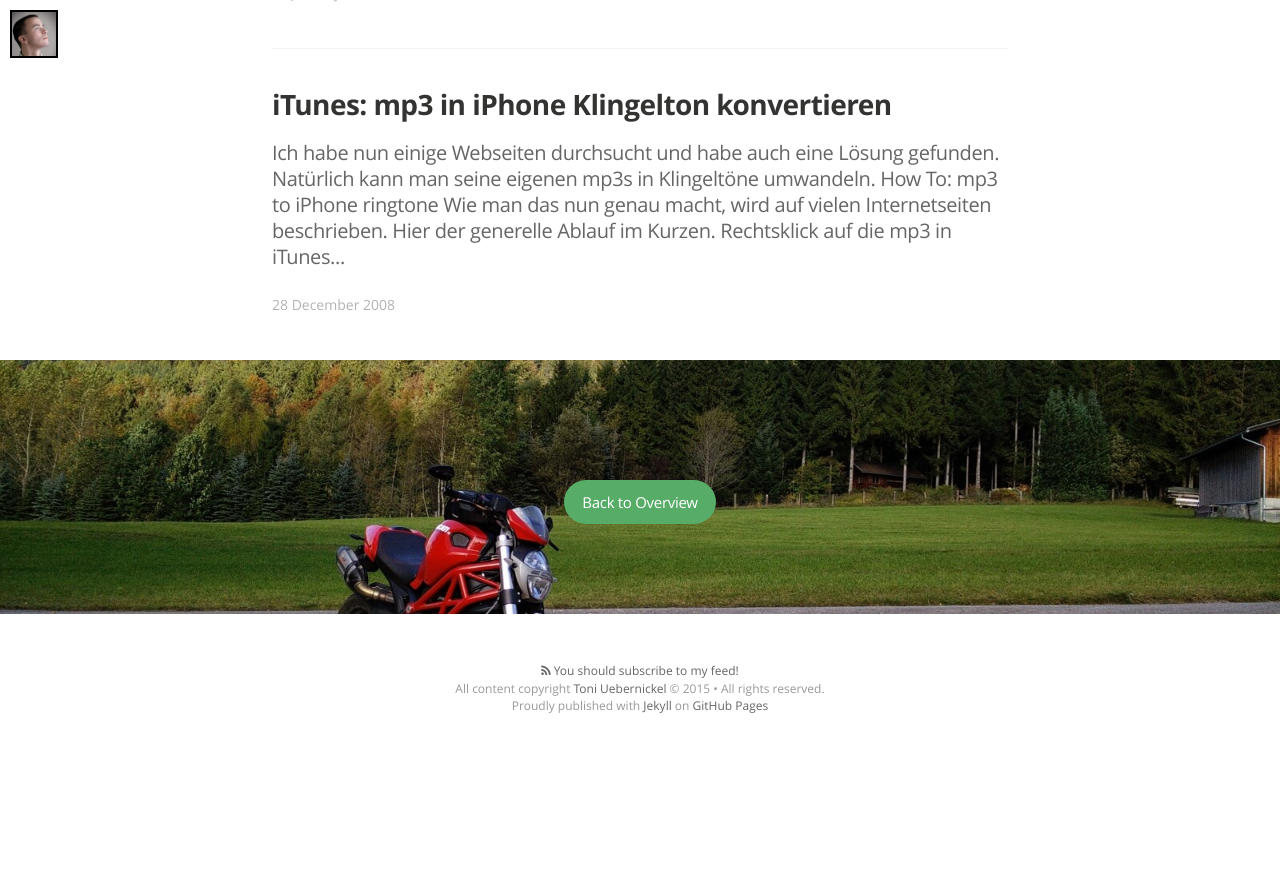
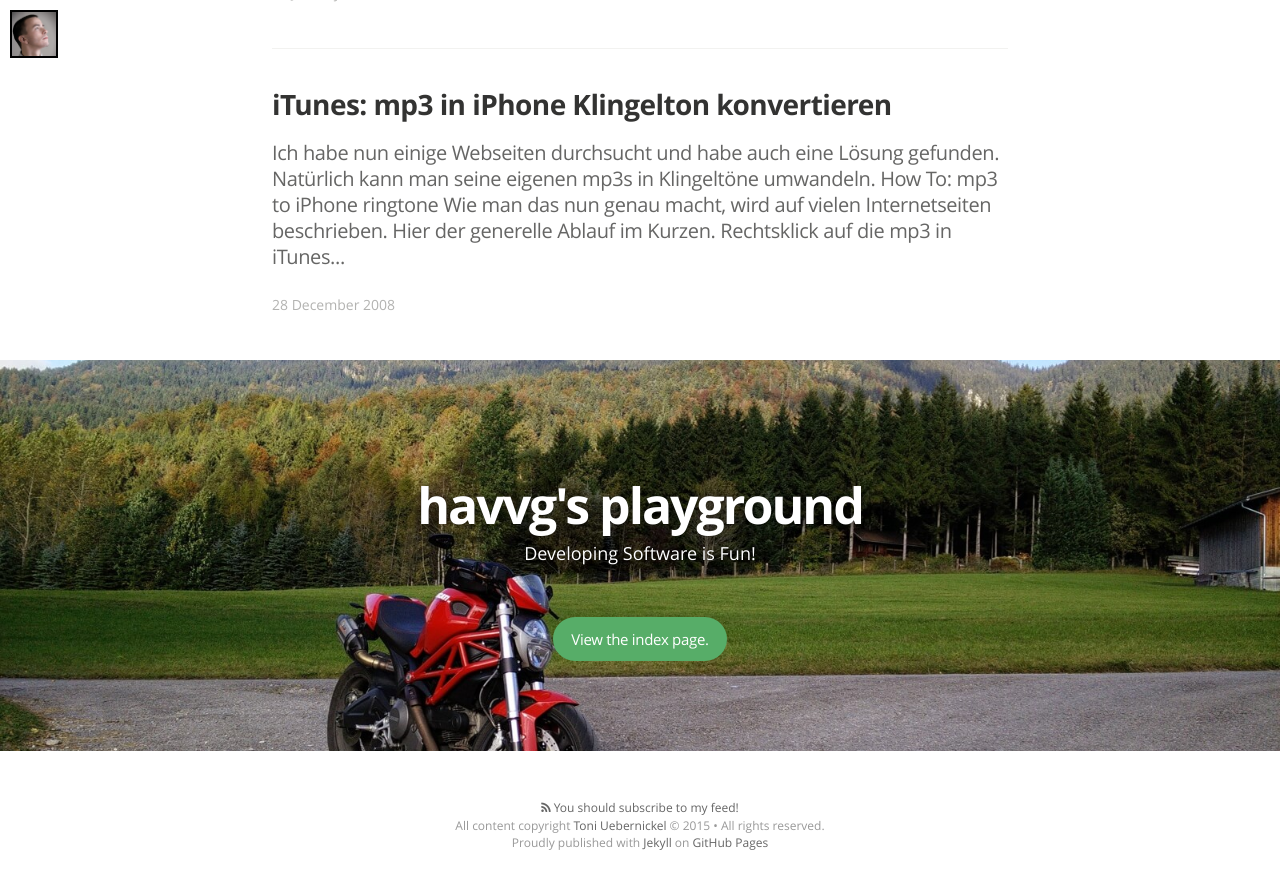
Before and after one commit to havvg/havvg.github.com, a Jekyll site: the page built from archive.html, in a window 1280 px wide and 900 px high, scrolled down 10968 px. Shown: the top 889 px of the window. Built offline with Jekyll 4.4.1, drawn with Linux system fonts in a browser that asks for light colours; nearby versions of some CDN libraries; Markdown is read by kramdown in place of the engine named in the settings; before the commit the page ends 11731 px from its top, so only the background shows below that.

Commit message:
use bottom closer template on archive

```diff
--- a/_includes/site/bottom_closer.html
+++ b/_includes/site/bottom_closer.html
@@ -3,6 +3,6 @@
     <div class="inner">
         <h1 class="blog-title">{{ site.title }}</h1>
         <h2 class="blog-description">{{ site.description }}</h2>
-        <a href="/" class="btn">Back to Overview</a>
+        <a href="/" class="btn">View the index page.</a>
     </div>
 </div>
--- a/archive.html
+++ b/archive.html
@@ -17,9 +17,4 @@ sitemap:
     </div>
 </main>
 
-<div class="bottom-closer">
-    <div class="background-closer-image" {% if site.cover.bottom %} style="background-image: url({{ site.cover.bottom }})"{% endif %}>Image</div>
-    <div class="inner">
-        <a href="/" class="btn">Back to Overview</a>
-    </div>
-</div>
+{% include site/bottom_closer.html %}
```
